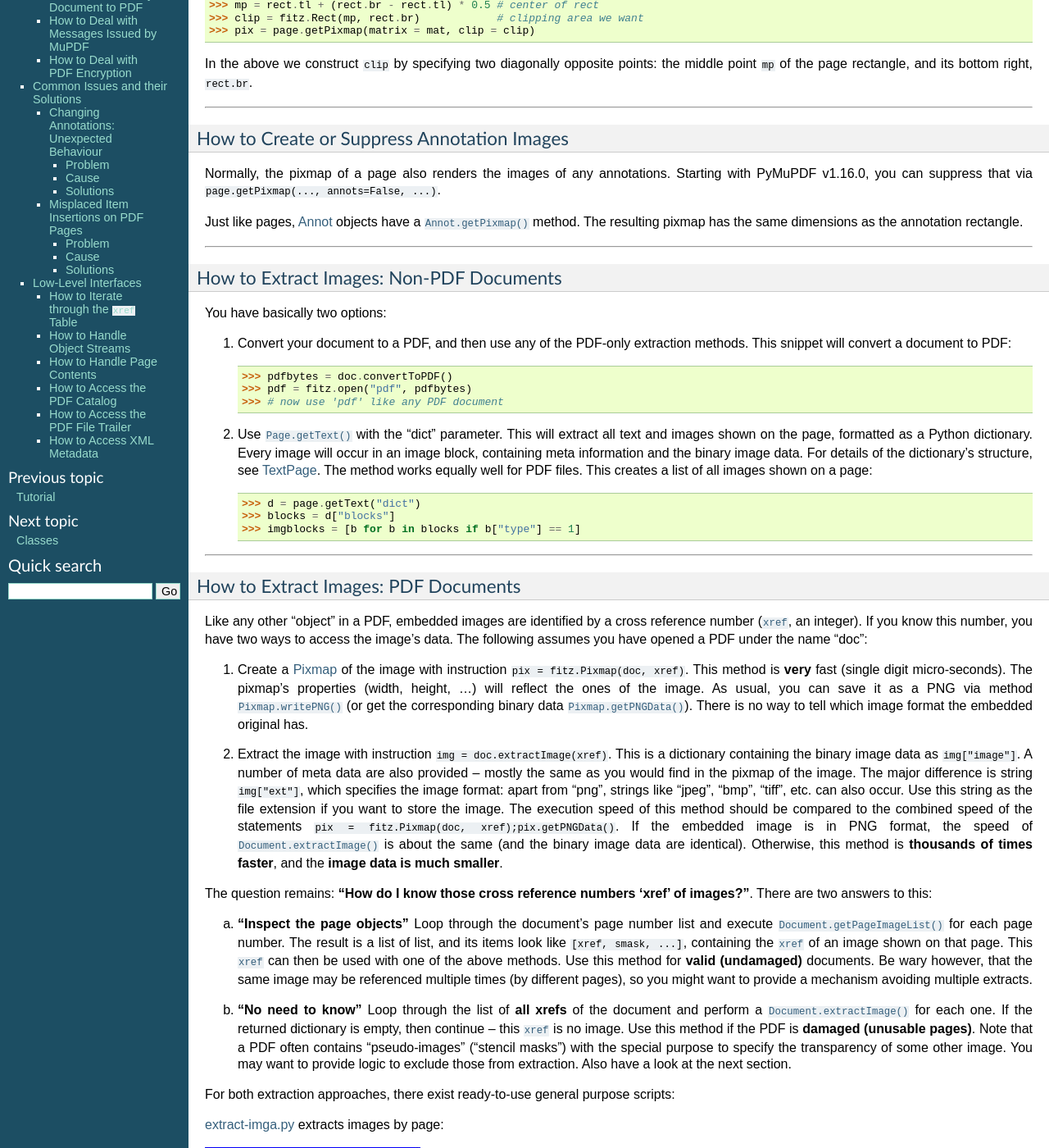
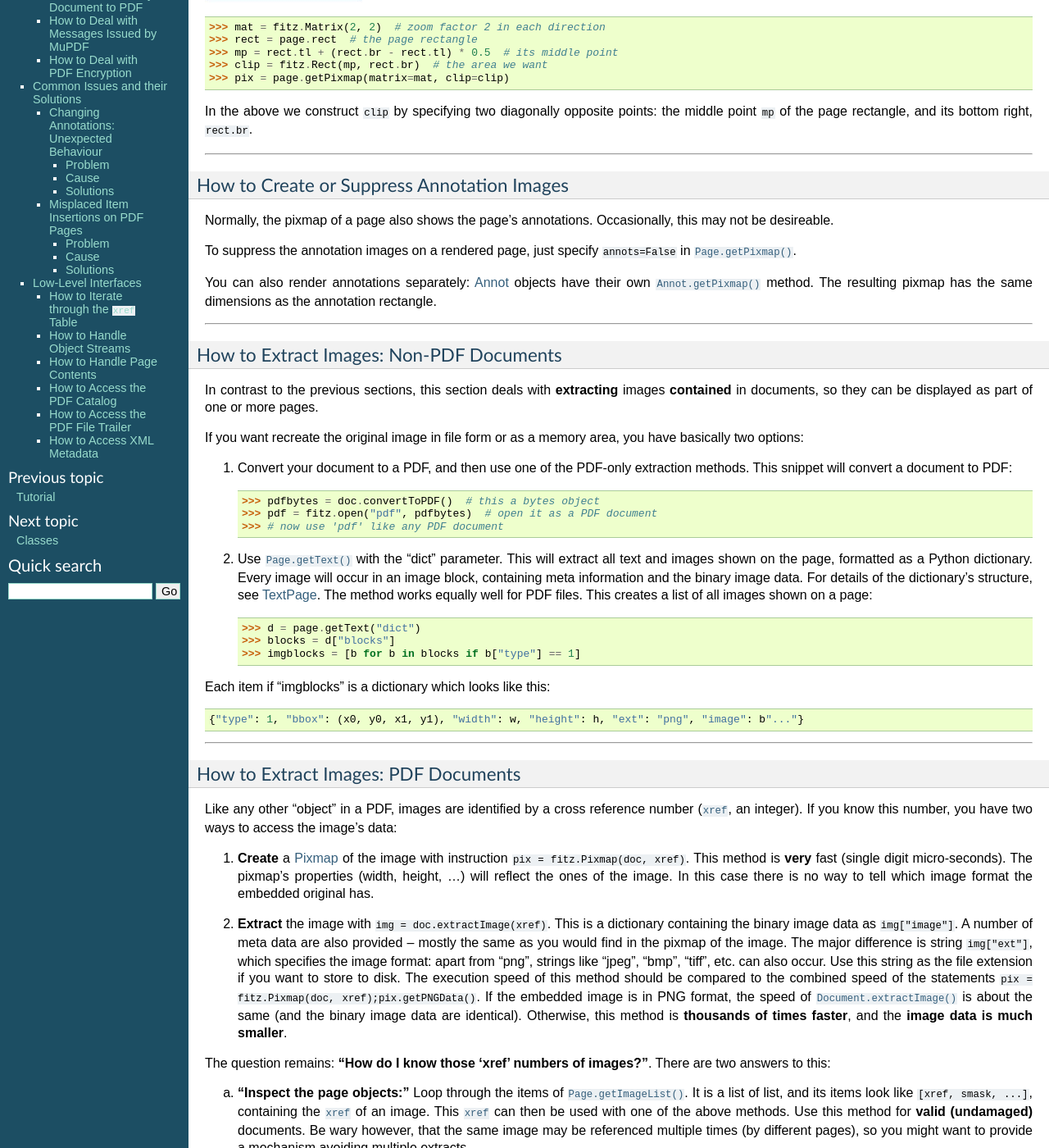
Before and after one commit to pymupdf/PyMuPDF-Optional-Material, a Sphinx documentation site: the page built from docs/faq.rst, in a window 1280 px wide and 1400 px high, scrolled down 1497 px. Shown: the whole window at 82% size. Built offline with Sphinx 7.4.7, drawn with Linux system fonts in a browser that asks for light colours; formulas are drawn with MathJax 3; some of the changed text lies outside the part shown.

Commit message:
upgrade to v1.16.5

```diff
--- a/docs/conf.py
+++ b/docs/conf.py
@@ -46,7 +46,7 @@ copyright = u"2015-2019, Jorj X. McKie"
 # built documents.
 #
 # The full version, including alpha/beta/rc tags.
-release = "1.16.4"
+release = "1.16.5"
 
 # The short X.Y version.
 s = release.split(".")
--- a/docs/faq.rst
+++ b/docs/faq.rst
@@ -61,14 +61,16 @@ You do not always need the full image of a page. This may be the case e.g. when
 
 Let's assume your GUI window has room to display a full document page, but you now want to fill this room with the bottom right quarter of your page, thus using a four times better resolution.
 
+To achieve this, we define a rectangle equal to the area we want to appear in the GUI and call it "clip". One way of constructing rectangles in PyMuPDF is by providing two diagonally opposite corners, which is what we are doing here.
+
 .. image:: images/img-clip.jpg
    :scale: 80
 
->>> mat = fitz.Matrix(2, 2)                  # zoom factor 2 in each direction
->>> rect = page.rect                         # page rectangle
->>> mp = rect.tl + (rect.br - rect.tl) * 0.5 # center of rect
->>> clip = fitz.Rect(mp, rect.br)            # clipping area we want
->>> pix = page.getPixmap(matrix = mat, clip = clip)
+>>> mat = fitz.Matrix(2, 2)  # zoom factor 2 in each direction
+>>> rect = page.rect  # the page rectangle
+>>> mp = rect.tl + (rect.br - rect.tl) * 0.5  # its middle point
+>>> clip = fitz.Rect(mp, rect.br)  # the area we want
+>>> pix = page.getPixmap(matrix=mat, clip=clip)
 
 In the above we construct ``clip`` by specifying two diagonally opposite points: the middle point ``mp`` of the page rectangle, and its bottom right, ``rect.br``.
 
@@ -76,9 +78,11 @@ In the above we construct ``clip`` by specifying two diagonally opposite points:
 
 How to Create or Suppress Annotation Images
 ~~~~~~~~~~~~~~~~~~~~~~~~~~~~~~~~~~~~~~~~~~~~~~~~~~~~
-Normally, the pixmap of a page also renders the images of any annotations. Starting with PyMuPDF v1.16.0, you can suppress that via ``page.getPixmap(..., annots=False, ...)``.
-
-Just like pages, :ref:`Annot` objects have a :meth:`Annot.getPixmap` method. The resulting pixmap has the same dimensions as the annotation rectangle.
+Normally, the pixmap of a page also shows the page's annotations. Occasionally, this may not be desireable.
+
+To suppress the annotation images on a rendered page, just specify ``annots=False`` in :meth:`Page.getPixmap`.
+
+You can also render annotations separately: :ref:`Annot` objects have their own :meth:`Annot.getPixmap` method. The resulting pixmap has the same dimensions as the annotation rectangle.
 
 ----------
 
@@ -89,12 +93,14 @@ Just like pages, :ref:`Annot` objects have a :meth:`Annot.getPixmap` method. The
 How to Extract Images: Non-PDF Documents
 ~~~~~~~~~~~~~~~~~~~~~~~~~~~~~~~~~~~~~~~~~~~~~~~~~~~~~~~~~~~~~~~~~~~~~~~~~
 
-You have basically two options:
-
-1. Convert your document to a PDF, and then use any of the PDF-only extraction methods. This snippet will convert a document to PDF::
-
-    >>> pdfbytes = doc.convertToPDF()
-    >>> pdf = fitz.open("pdf", pdfbytes)
+In contrast to the previous sections, this section deals with **extracting** images **contained** in documents, so they can be displayed as part of one or more pages.
+
+If you want recreate the original image in file form or as a memory area, you have basically two options:
+
+1. Convert your document to a PDF, and then use one of the PDF-only extraction methods. This snippet will convert a document to PDF::
+
+    >>> pdfbytes = doc.convertToPDF()  # this a bytes object
+    >>> pdf = fitz.open("pdf", pdfbytes)  # open it as a PDF document
     >>> # now use 'pdf' like any PDF document
 
 2. Use :meth:`Page.getText` with the "dict" parameter. This will extract all text and images shown on the page, formatted as a Python dictionary. Every image will occur in an image block, containing meta information and the binary image data. For details of the dictionary's structure, see :ref:`TextPage`. The method works equally well for PDF files. This creates a list of all images shown on a page::
@@ -103,6 +109,10 @@ You have basically two options:
     >>> blocks = d["blocks"]
     >>> imgblocks = [b for b in blocks if b["type"] == 1]
 
+Each item if "imgblocks" is a dictionary which looks like this::
+
+    {"type": 1, "bbox": (x0, y0, x1, y1), "width": w, "height": h, "ext": "png", "image": b"..."}
+
 ----------
 
 .. index::
@@ -112,25 +122,25 @@ You have basically two options:
 How to Extract Images: PDF Documents
 ~~~~~~~~~~~~~~~~~~~~~~~~~~~~~~~~~~~~~~~~~~~~~~~~~~~~~~~~~~~~~~~~~~~~
 
-Like any other "object" in a PDF, embedded images are identified by a cross reference number (:data:`xref`, an integer). If you know this number, you have two ways to access the image's data. The following assumes you have opened a PDF under the name "doc":
-
-1. Create a :ref:`Pixmap` of the image with instruction ``pix = fitz.Pixmap(doc, xref)``. This method is **very** fast (single digit micro-seconds). The pixmap's properties (width, height, ...) will reflect the ones of the image. As usual, you can save it as a PNG via method :meth:`Pixmap.writePNG` (or get the corresponding binary data :meth:`Pixmap.getPNGData`). There is no way to tell which image format the embedded original has.
-
-2. Extract the image with instruction ``img = doc.extractImage(xref)``. This is a dictionary containing the binary image data as ``img["image"]``. A number of meta data are also provided -- mostly the same as you would find in the pixmap of the image. The major difference is string ``img["ext"]``, which specifies the image format: apart from "png", strings like "jpeg", "bmp", "tiff", etc. can also occur. Use this string as the file extension if you want to store the image. The execution speed of this method should be compared to the combined speed of the statements ``pix = fitz.Pixmap(doc, xref);pix.getPNGData()``. If the embedded image is in PNG format, the speed of :meth:`Document.extractImage` is about the same (and the binary image data are identical). Otherwise, this method is **thousands of times faster**, and the **image data is much smaller**.
-
-The question remains: **"How do I know those cross reference numbers 'xref' of images?"**. There are two answers to this:
-
-a. **"Inspect the page objects"** Loop through the document's page number list and execute :meth:`Document.getPageImageList` for each page number. The result is a list of list, and its items look like ``[xref, smask, ...]``, containing the :data:`xref` of an image shown on that page. This :data:`xref` can then be used with one of the above methods. Use this method for **valid (undamaged)** documents. Be wary however, that the same image may be referenced multiple times (by different pages), so you might want to provide a mechanism avoiding multiple extracts.
-b. **"No need to know"** Loop through the list of **all xrefs** of the document and perform a :meth:`Document.extractImage` for each one. If the returned dictionary is empty, then continue -- this :data:`xref` is no image. Use this method if the PDF is **damaged (unusable pages)**. Note that a PDF often contains "pseudo-images" ("stencil masks") with the special purpose to specify the transparency of some other image. You may want to provide logic to exclude those from extraction. Also have a look at the next section.
+Like any other "object" in a PDF, images are identified by a cross reference number (:data:`xref`, an integer). If you know this number, you have two ways to access the image's data:
+
+1. **Create** a :ref:`Pixmap` of the image with instruction ``pix = fitz.Pixmap(doc, xref)``. This method is **very** fast (single digit micro-seconds). The pixmap's properties (width, height, ...) will reflect the ones of the image. In this case there is no way to tell which image format the embedded original has.
+
+2. **Extract** the image with ``img = doc.extractImage(xref)``. This is a dictionary containing the binary image data as ``img["image"]``. A number of meta data are also provided -- mostly the same as you would find in the pixmap of the image. The major difference is string ``img["ext"]``, which specifies the image format: apart from "png", strings like "jpeg", "bmp", "tiff", etc. can also occur. Use this string as the file extension if you want to store to disk. The execution speed of this method should be compared to the combined speed of the statements ``pix = fitz.Pixmap(doc, xref);pix.getPNGData()``. If the embedded image is in PNG format, the speed of :meth:`Document.extractImage` is about the same (and the binary image data are identical). Otherwise, this method is **thousands of times faster**, and the **image data is much smaller**.
+
+The question remains: **"How do I know those 'xref' numbers of images?"**. There are two answers to this:
+
+a. **"Inspect the page objects:"** Loop through the items of :meth:`Page.getImageList`. It is a list of list, and its items look like ``[xref, smask, ...]``, containing the :data:`xref` of an image. This :data:`xref` can then be used with one of the above methods. Use this method for **valid (undamaged)** documents. Be wary however, that the same image may be referenced multiple times (by different pages), so you might want to provide a mechanism avoiding multiple extracts.
+b. **"No need to know:"** Loop through the list of **all xrefs** of the document and perform a :meth:`Document.extractImage` for each one. If the returned dictionary is empty, then continue -- this :data:`xref` is no image. Use this method if the PDF is **damaged (unusable pages)**. Note that a PDF often contains "pseudo-images" ("stencil masks") with the special purpose of defining the transparency of some other image. You may want to provide logic to exclude those from extraction. Also have a look at the next section.
 
 For both extraction approaches, there exist ready-to-use general purpose scripts:
 
-`extract-imga.py <https://github.com/JorjMcKie/PyMuPDF-Utilities/blob/master/extract-imga.py>`_ extracts images by page:
+`extract-imga.py <https://github.com/JorjMcKie/PyMuPDF-Utilities/blob/master/extract-imga.py>`_ extracts images page by page:
 
 .. image:: images/img-extract-imga.jpg
    :scale: 80
 
-and `extract-imgb.py <https://github.com/JorjMcKie/PyMuPDF-Utilities/blob/master/extract-imgb.py>`_ extracts images by cross reference number:
+and `extract-imgb.py <https://github.com/JorjMcKie/PyMuPDF-Utilities/blob/master/extract-imgb.py>`_ extracts images by xref table:
 
 .. image:: images/img-extract-imgb.jpg
    :scale: 80
@@ -139,7 +149,7 @@ and `extract-imgb.py <https://github.com/JorjMcKie/PyMuPDF-Utilities/blob/master
 
 How to Handle Stencil Masks
 ~~~~~~~~~~~~~~~~~~~~~~~~~~~~~~~~~~~~~
-Some images in PDFs are accompanied by **stencil masks**. In their simplest form stencil masks represent alpha (transparency) bytes stored as seperate images. In order to reconstruct the original of an image which has a stencil mask, it must be "enriched" with transparency bytes taken from its stencil mask.
+Some images in PDFs are accompanied by **stencil masks**. In their simplest form stencil masks represent alpha (transparency) bytes stored as seperate images. In order to reconstruct the original of an image, which has a stencil mask, it must be "enriched" with transparency bytes taken from its stencil mask.
 
 Whether an image does have such a stencil mask can be recognized in one of two ways in PyMuPDF:
 
@@ -171,31 +181,31 @@ The scripts `extract-imga.py <https://github.com/JorjMcKie/PyMuPDF-Utilities/blo
    pair: embeddedFileAdd;examples
    pair: addFileAnnot;examples
 
-How to Make one PDF of all your Pictures
+How to Make one PDF of all your Pictures (or Files)
 ~~~~~~~~~~~~~~~~~~~~~~~~~~~~~~~~~~~~~~~~~~~~~~~~~~~~~~~~~~~~~~~~~~~~~~~~~~~~~~
 We show here **three scripts** that take a list of (image and other) files and put them all in one PDF.
 
 **Method 1: Inserting Images as Pages**
 
-The first one converts each image to a PDF page with the same dimensions::
+The first one converts each image to a PDF page with the same dimensions. The result will be a PDF with one page per image. It will only work for supported image file formats::
 
  import os, fitz
- import PySimpleGUI as psg                    # for showing progress bar
- doc = fitz.open()                            # PDF with the pictures
- imgdir = "D:/2012_10_05"                     # where the pics are
- imglist = os.listdir(imgdir)                 # list of them
- imgcount = len(imglist)                      # pic count
+ import PySimpleGUI as psg  # for showing a progress bar
+ doc = fitz.open()  # PDF with the pictures
+ imgdir = "D:/2012_10_05"  # where the pics are
+ imglist = os.listdir(imgdir)  # list of them
+ imgcount = len(imglist)  # pic count
 
  for i, f in enumerate(imglist):
-     img = fitz.open(os.path.join(imgdir, f)) # open pic as document
-     rect = img[0].rect                       # pic dimension
-     pdfbytes = img.convertToPDF()            # make a PDF stream
-     img.close()                              # no longer needed
-     imgPDF = fitz.open("pdf", pdfbytes)      # open stream as PDF
-     page = doc.newPage(width = rect.width,   # new page with ...
-                        height = rect.height) # pic dimension
-     page.showPDFpage(rect, imgPDF, 0)        # image fills the page
-     psg.EasyProgressMeter("Import Images",   # show our progress
+     img = fitz.open(os.path.join(imgdir, f))  # open pic as document
+     rect = img[0].rect  # pic dimension
+     pdfbytes = img.convertToPDF()  # make a PDF stream
+     img.close()  # no longer needed
+     imgPDF = fitz.open("pdf", pdfbytes)  # open stream as PDF
+     page = doc.newPage(width = rect.width,  # new page with ...
+                        height = rect.height)  # pic dimension
+     page.showPDFpage(rect, imgPDF, 0)  # image fills the page
+     psg.EasyProgressMeter("Import Images",  # show our progress
          i+1, imgcount)
 
  doc.save("all-my-pics.pdf")
@@ -209,29 +219,29 @@ The above script needed about 1 minute on my machine for 149 pictures with a tot
 
 Look `here <https://github.com/JorjMcKie/PyMuPDF-Utilities/blob/master/all-my-pics-inserted.py>`_ for a more complete source code: it offers a directory selection dialog and skips unsupported files and non-file entries.
 
-.. note:: We could have used :meth:`Page.insertImage` instead of :meth:`Page.showPDFpage`, and the result would have been a similar looking file. However, depending on the image type, it may store **images uncompressed**. Therefore, the save option ``deflate = True`` must be used to achieve a reasonable file size, which hugely increases the runtime for large numbers of images. So this alternative **cannot be recommended** here.
+.. note:: We might have used :meth:`Page.insertImage` instead of :meth:`Page.showPDFpage`, and the result would have been a similar looking file. However, depending on the image type, it may store **images uncompressed**. Therefore, the save option ``deflate = True`` must be used to achieve a reasonable file size, which hugely increases the runtime for large numbers of images. So this alternative **cannot be recommended** here.
 
 **Method 2: Embedding Files**
 
-The second script **embeds** the (image) files. You would need a suitable PDF viewer that can display and / or extract embedded files::
+The second script **embeds** arbitrary files -- not only images. The resulting PDF will have just one (empty) page, required for technical reasons. To later access the embedded files again, you would need a suitable PDF viewer that can display and / or extract embedded files::
 
  import os, fitz
- import PySimpleGUI as psg                    # for showing progress bar
- doc = fitz.open()                            # PDF with the pictures
- imgdir = "D:/2012_10_05"                     # where the pictures are
-
- imglist = os.listdir(imgdir)                 # list of pictures
- imgcount = len(imglist)                      # pic count
- imglist.sort()                               # nicely sort them
+ import PySimpleGUI as psg  # for showing progress bar
+ doc = fitz.open()  # PDF with the pictures
+ imgdir = "D:/2012_10_05"  # where my files are
+
+ imglist = os.listdir(imgdir)  # list of pictures
+ imgcount = len(imglist)  # pic count
+ imglist.sort()  # nicely sort them
 
  for i, f in enumerate(imglist):
-     img = open(os.path.join(imgdir,f), "rb").read()    # make pic stream
-     doc.embeddedFileAdd(img, f, filename=f,            # and embed it
+     img = open(os.path.join(imgdir,f), "rb").read()  # make pic stream
+     doc.embeddedFileAdd(img, f, filename=f,  # and embed it
                          ufilename=f, desc=f)
-     psg.EasyProgressMeter("Embedding Files", # show our progress
+     psg.EasyProgressMeter("Embedding Files",  # show our progress
          i+1, imgcount)
 
- page = doc.newPage()                         # at least 1 page is needed,
+ page = doc.newPage()  # at least 1 page is needed
 
  doc.save("all-my-pics-embedded.pdf")
 
@@ -244,7 +254,7 @@ This is by far the fastest method, and it also produces the smallest possible ou
 
 A third way to achieve this task is **attaching files** via page annotations see `here <https://github.com/JorjMcKie/PyMuPDF-Utilities/blob/master/all-my-pics-attached.py>`_ for the complete source code.
 
-This has a similar performance as the previous script and it also produces a similar file size. In this example, we have chosen a small page size to demonstrate the automatic generation of "protocol" pages as necessary. Here is the first page:
+This has a similar performance as the previous script and it also produces a similar file size. It will produce PDF pages which show a 'FileAttachment' icon for each attached file.
 
 .. image:: images/img-attach-result.jpg
 
@@ -305,22 +315,18 @@ PAM               PAM                Portable Arbitrary Map
 
 The general scheme is just the following two lines::
 
-    import fitz
-    # ...
-    pix = fitz.Pixmap("input.xxx")      # input.xxx: a file in any of the supported input formats
-    pix.writeImage("output.yyy")        # yyy is any of the supported output formats
+    pix = fitz.Pixmap("input.xxx")  # any supported input format
+    pix.writeImage("output.yyy")  # any supported output format
 
 **Remarks**
 
-1. The **input** argument of ``fitz.Pixmap(arg)`` can be a file or a bytes object containing an image.
+1. The **input** argument of ``fitz.Pixmap(arg)`` can be a file or a bytes / io.BytesIO object containing an image.
 2. Instead of an output **file**, you can also create a bytes object via ``pix.getImageData("yyy")`` and pass this around.
-3. As a matter of course, input and output formats must be compatible in terms of colorspace and transparency. The ``Pixmap`` class has batteries included if additional conversions are needed.
+3. As a matter of course, input and output formats must be compatible in terms of colorspace and transparency. The ``Pixmap`` class has batteries included if adjustments are needed.
 
 .. note::
         **Convert JPEG to Photoshop**::
 
-          import fitz
-          # ...
           pix = fitz.Pixmap("myfamily.jpg")
           pix.writeImage("myfamily.psd")
 
--- a/docs/textpage.rst
+++ b/docs/textpage.rst
@@ -6,7 +6,7 @@ TextPage
 
 This class represents text and images shown on a document page. All MuPDF document types are supported.
 
-The usual way to create a textpage is :meth:`DisplayList.getTextPage`. Because there is a limited set of methods in this class, there exist higher level shortcut methods in the :ref:`Page` class, which incorporate creating an intermediate :ref:`DisplayList` and then invoke one of the following methods. The last column of this table shows these corresponding :ref:`Page` methods.
+The usual ways to create a textpage are :meth:`DisplayList.getTextPage` and :meth:`Page.getTextPage`. Because there is a limited set of methods in this class, there exist wrappers in the :ref:`Page` class, which incorporate creating an intermediate text page and then invoke one of the following methods. The last column of this table shows these corresponding :ref:`Page` methods.
 
 For a description of what this class is all about, see Appendix 2.
 
```
Also changed, not shown: other parts of docs/faq.rst (+3 -9 lines), docs/changes.rst (+7 -0 lines), docs/page.rst (+9 -0 lines), 1 other file.
